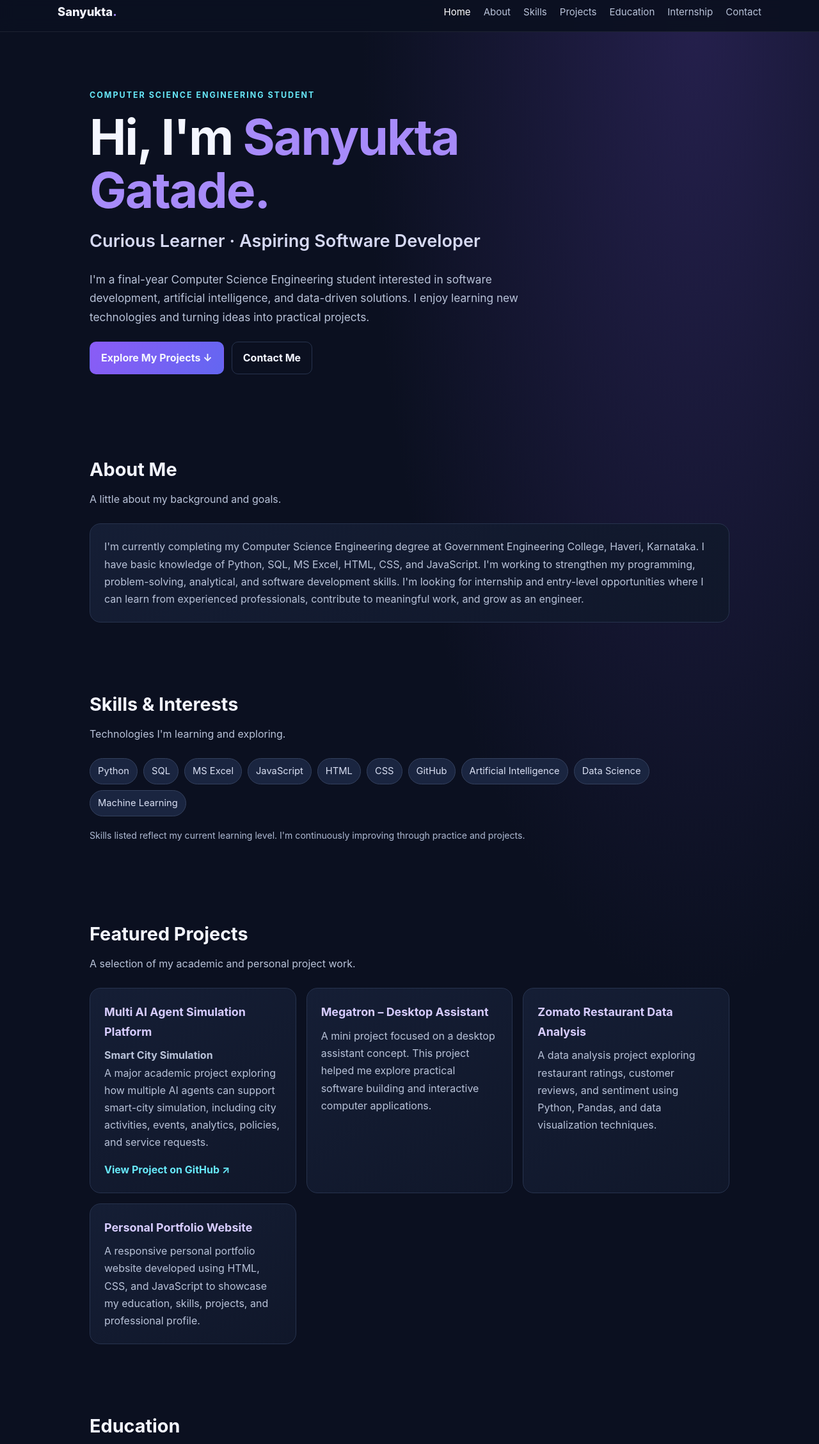
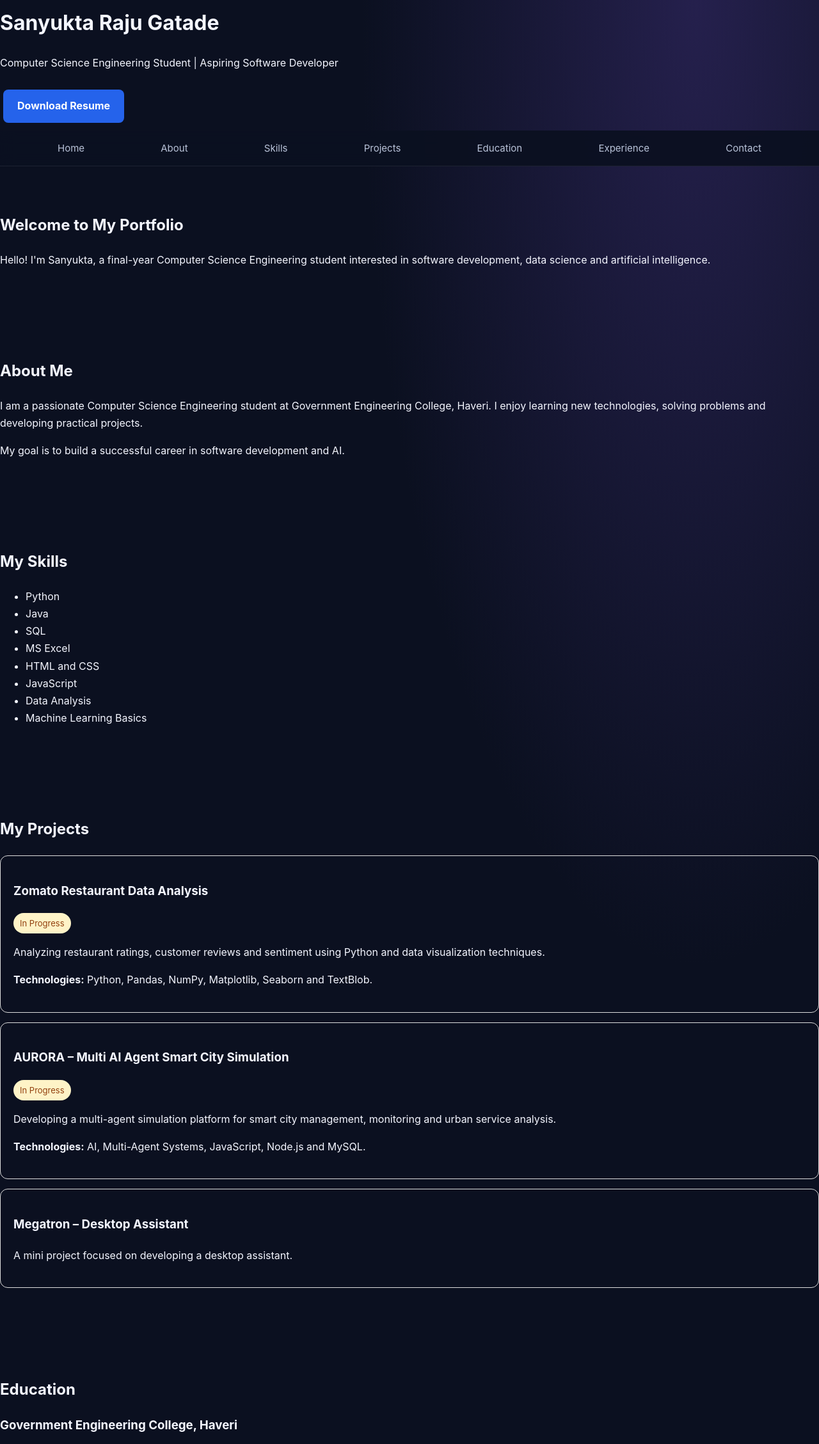
Before and after one commit to sanyuktagatade-svg/ApexPlanet-Task-5-Portfolio, a plain HTML site: page index.html in a window 1280 px wide. Shown: the part 12-2269 px from the top of the page at 64% size. Drawn offline with Linux system fonts and the light colour scheme.

Commit message:
Revise portfolio content and structure
Updated portfolio details and added new sections for skills, projects, education, and experience.

```diff
--- a/index.html
+++ b/index.html
@@ -3,277 +3,145 @@
 <head>
   <meta charset="UTF-8">
   <meta name="viewport" content="width=device-width, initial-scale=1.0">
-  <meta name="description" content="Portfolio of Sanyukta Raju Gatade, final-year Computer Science Engineering student.">
-  <meta name="theme-color" content="#0b1020">
-
-  <title>Sanyukta Raju Gatade | Developer Portfolio</title>
-
+  <meta name="description" content="Sanyukta Gatade - Computer Science Engineering Student Portfolio">
+  <title>Sanyukta Gatade | Portfolio</title>
   <link rel="stylesheet" href="style.css">
-  <script src="script.js" defer></script>
+  <style>
+    .resume-btn {
+      display: inline-block;
+      padding: 12px 22px;
+      margin: 12px 5px;
+      background: #2563eb;
+      color: white;
+      text-decoration: none;
+      border-radius: 8px;
+      font-weight: bold;
+    }
+    .resume-btn:hover { background: #1d4ed8; }
+    .status {
+      display: inline-block;
+      padding: 5px 10px;
+      border-radius: 20px;
+      background: #fef3c7;
+      color: #92400e;
+      font-size: 13px;
+    }
+    .project-card {
+      padding: 20px;
+      margin: 15px 0;
+      border: 1px solid #ddd;
+      border-radius: 12px;
+    }
+  </style>
 </head>
-
 <body>
 
-  <!-- Navigation -->
+<header>
+  <h1>Sanyukta Raju Gatade</h1>
+  <p>Computer Science Engineering Student | Aspiring Software Developer</p>
+  <a class="resume-btn"
+     href="https://github.com/sanyuktagatade-svg/ApexPlanet-Task-5-Portfolio/raw/refs/heads/main/Sanyukta_Gatade_Resume.pdf"
+     target="_blank" download>
+     Download Resume
+  </a>
+</header>
+
 <nav>
-    <div class="brand">Sanyukta<span>.</span></div>
-
-    <div class="links">
   <a href="#home">Home</a>
   <a href="#about">About</a>
   <a href="#skills">Skills</a>
   <a href="#projects">Projects</a>
   <a href="#education">Education</a>
-      <a href="#experience">Internship</a>
+  <a href="#experience">Experience</a>
   <a href="#contact">Contact</a>
-    </div>
 </nav>
 
-  <main class="wrap">
+<section id="home">
+  <h2>Welcome to My Portfolio</h2>
+  <p>Hello! I'm Sanyukta, a final-year Computer Science Engineering student
+  interested in software development, data science and artificial intelligence.</p>
+</section>
 
-    <!-- Home Section -->
-    <header class="hero" id="home">
-      <div>
-        <div class="eyebrow">
-          Computer Science Engineering Student
+<section id="about">
+  <h2>About Me</h2>
+  <p>I am a passionate Computer Science Engineering student at
+  Government Engineering College, Haveri. I enjoy learning new technologies,
+  solving problems and developing practical projects.</p>
+  <p>My goal is to build a successful career in software development and AI.</p>
+</section>
+
+<section id="skills">
+  <h2>My Skills</h2>
+  <ul>
+    <li>Python</li>
+    <li>Java</li>
+    <li>SQL</li>
+    <li>MS Excel</li>
+    <li>HTML and CSS</li>
+    <li>JavaScript</li>
+    <li>Data Analysis</li>
+    <li>Machine Learning Basics</li>
+  </ul>
+</section>
+
+<section id="projects">
+  <h2>My Projects</h2>
+
+  <div class="project-card">
+    <h3>Zomato Restaurant Data Analysis</h3>
+    <span class="status">In Progress</span>
+    <p>Analyzing restaurant ratings, customer reviews and sentiment
+    using Python and data visualization techniques.</p>
+    <p><b>Technologies:</b> Python, Pandas, NumPy, Matplotlib,
+    Seaborn and TextBlob.</p>
   </div>
 
-        <h1>
-          Hi, I'm <span class="accent">Sanyukta<br>Gatade.</span>
-        </h1>
+  <div class="project-card">
+    <h3>AURORA – Multi AI Agent Smart City Simulation</h3>
+    <span class="status">In Progress</span>
+    <p>Developing a multi-agent simulation platform for smart city
+    management, monitoring and urban service analysis.</p>
+    <p><b>Technologies:</b> AI, Multi-Agent Systems, JavaScript,
+    Node.js and MySQL.</p>
+  </div>
 
-        <h2>Curious Learner · Aspiring Software Developer</h2>
+  <div class="project-card">
+    <h3>Megatron – Desktop Assistant</h3>
+    <p>A mini project focused on developing a desktop assistant.</p>
+  </div>
 
-        <p>
-          I'm a final-year Computer Science Engineering student interested
-          in software development, artificial intelligence, and data-driven
-          solutions. I enjoy learning new technologies and turning ideas
-          into practical projects.
-        </p>
-
-        <div class="buttons">
-          <a class="btn" href="#projects">Explore My Projects ↓</a>
-
-          <a class="btn secondary"
-             href="mailto:sanyuktagatade@gmail.com">
-            Contact Me
-          </a>
-        </div>
-      </div>
-    </header>
-
-    <!-- About Section -->
-    <section id="about">
-      <h2 class="section-title">About Me</h2>
-
-      <p class="section-intro">
-        A little about my background and goals.
-      </p>
-
-      <div class="card">
-        <p>
-          I'm currently completing my Computer Science Engineering degree
-          at Government Engineering College, Haveri, Karnataka.
-
-          I have basic knowledge of Python, SQL, MS Excel, HTML, CSS,
-          and JavaScript. I'm working to strengthen my programming,
-          problem-solving, analytical, and software development skills.
-
-          I'm looking for internship and entry-level opportunities where
-          I can learn from experienced professionals, contribute to
-          meaningful work, and grow as an engineer.
-        </p>
-      </div>
 </section>
 
-    <!-- Skills Section -->
-    <section id="skills">
-      <h2 class="section-title">Skills & Interests</h2>
+<section id="education">
+  <h2>Education</h2>
+  <h3>Government Engineering College, Haveri</h3>
+  <p>Bachelor of Engineering – Computer Science Engineering</p>
+</section>
 
-      <p class="section-intro">
-        Technologies I'm learning and exploring.
+<section id="experience">
+  <h2>Internship Experience</h2>
+  <h3>InAmigos Foundation</h3>
+  <p>AI and Machine Learning Internship – Completed</p>
+
+  <h3>ApexPlanet Software Pvt. Ltd.</h3>
+  <p>Web Development Internship – Task 5 Portfolio</p>
+</section>
+
+<section id="contact">
+  <h2>Contact Me</h2>
+  <p>Email: Add your professional email address</p>
+  <p>
+    <a href="https://www.linkedin.com/in/sanyukta-raju-gatade-0a5b382b7/"
+       target="_blank">LinkedIn Profile</a>
   </p>
-
-      <div class="taglist">
-        <span class="tag">Python</span>
-        <span class="tag">SQL</span>
-        <span class="tag">MS Excel</span>
-        <span class="tag">JavaScript</span>
-        <span class="tag">HTML</span>
-        <span class="tag">CSS</span>
-        <span class="tag">GitHub</span>
-        <span class="tag">Artificial Intelligence</span>
-        <span class="tag">Data Science</span>
-        <span class="tag">Machine Learning</span>
-      </div>
-
-      <p class="note">
-        Skills listed reflect my current learning level.
-        I'm continuously improving through practice and projects.
+  <p>
+    <a href="https://github.com/sanyuktagatade-svg"
+       target="_blank">GitHub Profile</a>
   </p>
 </section>
 
-    <!-- Projects Section -->
-    <section id="projects">
-      <h2 class="section-title">Featured Projects</h2>
-
-      <p class="section-intro">
-        A selection of my academic and personal project work.
-      </p>
-
-      <div class="grid">
-
-        <article class="card">
-          <h3>Multi AI Agent Simulation Platform</h3>
-
-          <p>
-            <strong>Smart City Simulation</strong><br>
-            A major academic project exploring how multiple AI agents
-            can support smart-city simulation, including city activities,
-            events, analytics, policies, and service requests.
-          </p>
-
-          <a class="small-link"
-             href="https://github.com/sanyuktagatade-svg/AURORA-Smart-City-Simulation"
-             target="_blank"
-             rel="noopener noreferrer">
-            View Project on GitHub ↗
-          </a>
-        </article>
-
-        <article class="card">
-          <h3>Megatron – Desktop Assistant</h3>
-
-          <p>
-            A mini project focused on a desktop assistant concept.
-            This project helped me explore practical software building
-            and interactive computer applications.
-          </p>
-        </article>
-
-        <article class="card">
-          <h3>Zomato Restaurant Data Analysis</h3>
-
-          <p>
-            A data analysis project exploring restaurant ratings,
-            customer reviews, and sentiment using Python, Pandas,
-            and data visualization techniques.
-          </p>
-        </article>
-
-        <article class="card">
-          <h3>Personal Portfolio Website</h3>
-
-          <p>
-            A responsive personal portfolio website developed using
-            HTML, CSS, and JavaScript to showcase my education,
-            skills, projects, and professional profile.
-          </p>
-        </article>
-
-      </div>
-    </section>
-
-    <!-- Education Section -->
-    <section id="education">
-      <h2 class="section-title">Education</h2>
-
-      <div class="timeline">
-        <div class="card">
-          <h3>Bachelor of Engineering – Computer Science</h3>
-
-          <p>
-            Government Engineering College, Haveri, Karnataka
-          </p>
-
-          <p class="note">Final-Year Student</p>
-        </div>
-      </div>
-    </section>
-
-    <!-- Internship Section -->
-    <section id="experience">
-      <h2 class="section-title">Internship Experience</h2>
-
-      <div class="grid">
-
-        <article class="card">
-          <h3>AI and Machine Learning Intern</h3>
-
-          <p>InAmigos Foundation</p>
-
-          <p>
-            Completed beginner-level learning tasks involving
-            Artificial Intelligence, Machine Learning concepts,
-            and model demonstrations.
-          </p>
-        </article>
-
-        <article class="card">
-          <h3>Web Development Intern</h3>
-
-          <p>ApexPlanet Internship</p>
-
-          <p>
-            Worked on a personal portfolio website using HTML,
-            CSS, and JavaScript, with a focus on responsive design,
-            performance optimization, and browser compatibility.
-          </p>
-        </article>
-
-      </div>
-    </section>
-
-    <!-- Contact Section -->
-    <section id="contact">
-      <h2 class="section-title">Let's Connect</h2>
-
-      <p class="section-intro">
-        Open to learning, internships, entry-level roles,
-        and collaborative projects.
-      </p>
-
-      <div class="card contact-card">
-
-        <div>
-          <h3>Get in Touch</h3>
-
-          <p class="muted">
-            Let's connect and explore opportunities together.
-          </p>
-        </div>
-
-        <div class="buttons">
-
-          <a class="btn"
-             href="mailto:sanyuktagatade@gmail.com">
-            Email Me
-          </a>
-
-          <a class="btn secondary"
-             href="https://www.linkedin.com/in/sanyukta-raju-gatade-0a5b382b7?utm_source=share_via&utm_content=profile&utm_medium=member_android"
-             target="_blank"
-             rel="noopener noreferrer">
-            Visit My LinkedIn ↗
-          </a>
-
-          <a class="btn secondary"
-             href="https://github.com/sanyuktagatade-svg"
-             target="_blank"
-             rel="noopener noreferrer">
-            Visit My GitHub ↗
-          </a>
-
-        </div>
-      </div>
-    </section>
-
-  </main>
-
-  <!-- Footer -->
 <footer>
-    © <span id="year">2026</span> Sanyukta Raju Gatade.
-    All Rights Reserved.
+  <p>© 2026 Sanyukta Gatade | All Rights Reserved</p>
 </footer>
 
 </body>
```
Lines whose indentation alone changed are shown as unchanged.
